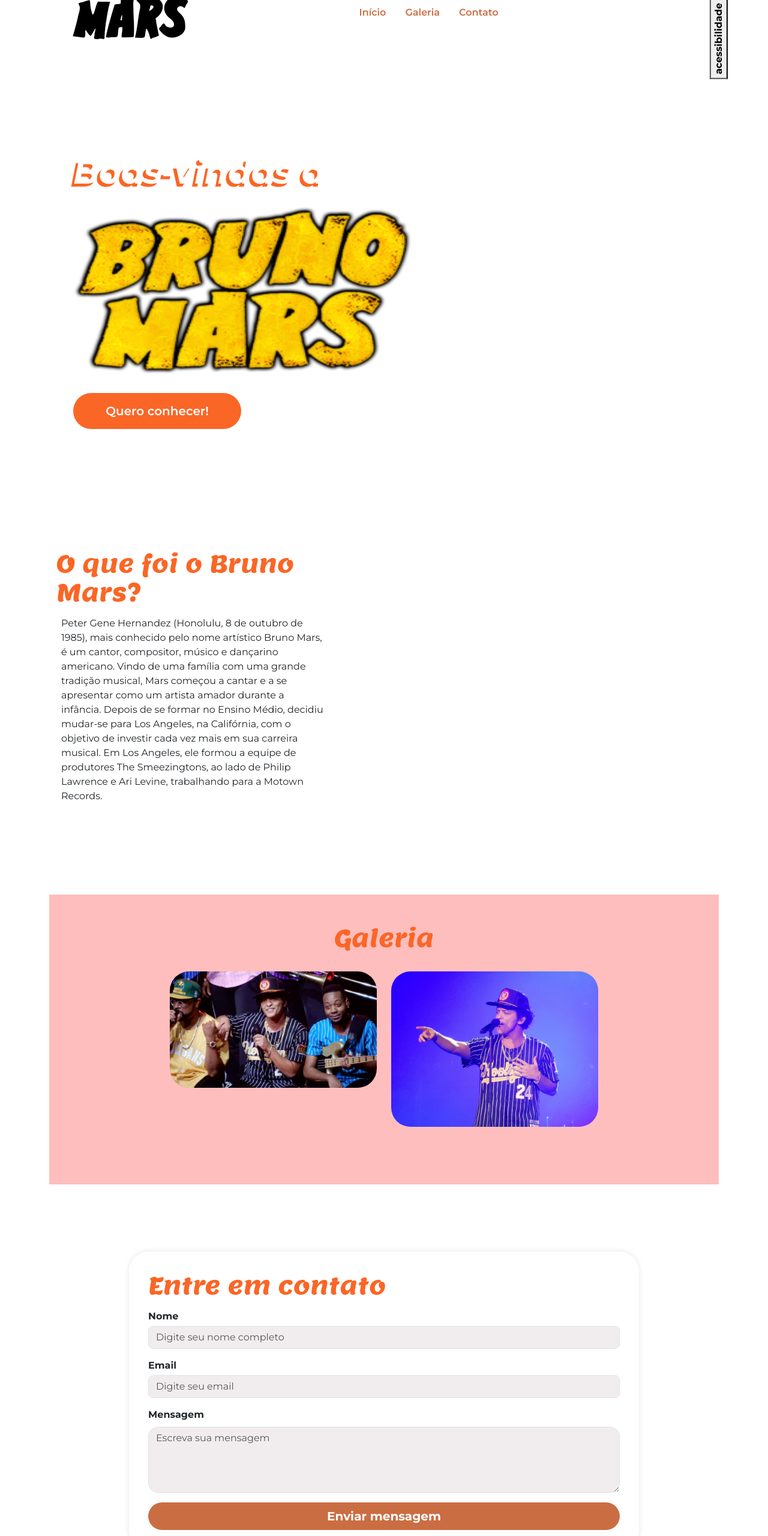
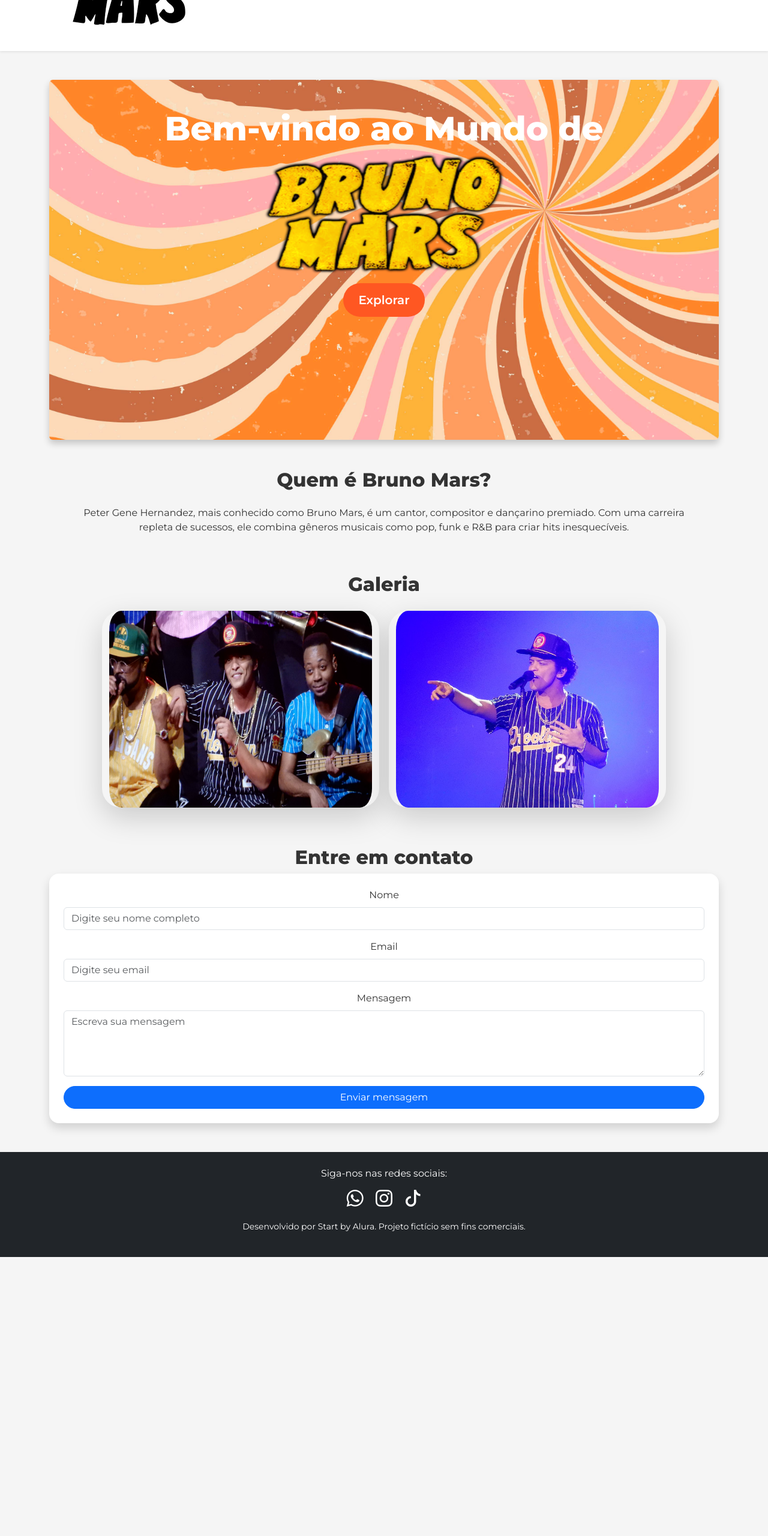
Before and after one commit to maiconsantos4/bruno-mans, a plain HTML site: page index.html in a window 1280 px wide. Shown: the part 140-2700 px from the top of the page at 60% size. After the commit the page ends 2235 px from the top, so only its background shows below. Drawn offline with nearby package versions, Linux system fonts and the light colour scheme; files whose address does not match are found by name.

Commit message:
Add files via upload

```diff
--- a/index.html
+++ b/index.html
@@ -4,116 +4,112 @@
 <head>
     <meta charset="UTF-8">
     <meta name="viewport" content="width=device-width, initial-scale=1">
+    <title>Bruno Mars</title>
+
     <link rel="preconnect" href="https://fonts.googleapis.com">
-    <title>Bruno Mars</title>
     <link href="https://cdnjs.cloudflare.com/ajax/libs/bootstrap/5.3.3/css/bootstrap.min.css" rel="stylesheet">
     <link rel="stylesheet" href="https://cdnjs.cloudflare.com/ajax/libs/bootstrap-icons/1.11.3/font/bootstrap-icons.min.css">
     <link rel="stylesheet" href="styles.css">
 </head>
 
 <body>
-    <header class=" p-5">
-
+    <header class="p-4 shadow-sm bg-white sticky-top">
         <nav class="container d-flex justify-content-between align-items-center">
-            <img src="images.png" alt="Logotipo do Bruno Mars" class="nav-img " loading="lazy">
-            <ul class="nav mt-5">
+            <a href="#inicio"><img src="images.png" alt="Logotipo do Bruno Mars" class="nav-img" loading="lazy"></a>
+            <ul class="nav">
                 <li class="nav-item"><a class="nav-link" href="#inicio">Início</a></li>
                 <li class="nav-item"><a class="nav-link" href="#galeria">Galeria</a></li>
                 <li class="nav-item"><a class="nav-link" href="#contato">Contato</a></li>
             </ul>
-            <div id="acessibilidade" class="menu acessibilidade">
-                <button id="botão-acessibilidade" class="btn-primary fw-bold rotacao-botao">acessibilidade</button>
-                <div id="opcoes-acessibilidade" class="opcoes-acessibilidade apresenta-lista">
-                    <button id="aumentar-fonte" class="btn btn-primary fw-bold">A+</button>
-                    <button id="diminuir-fonte" class="btn btn-primary fw-bold">A-</button>
+            <div id="acessibilidade" class="position-relative">
+                <button id="botao-acessibilidade" class="btn btn-outline-primary fw-bold">Acessibilidade</button>
+                <div id="opcoes-acessibilidade" class="d-none position-absolute bg-white shadow p-2 rounded">
+                    <button id="aumentar-fonte" class="btn btn-sm btn-primary">A+</button>
+                    <button id="diminuir-fonte" class="btn btn-sm btn-secondary">A-</button>
                 </div>
             </div>
         </nav>
-
     </header>
 
-
     <main class="container my-5">
-
-        <section id="inicio" class="my-5">
-            <div class="inicio-fundo d-flex justify-content-between align-items-center">
-                <div class="esquerda-conteudo">
-                    <h1 class="display-4 text-white fst-italic fw-bold">Boas-vindas a</h1>
-                    <img src="r0n34p_large.png" alt="Logotipo secundário dO Bruno Mars" class="mb-3" width="563"
-                        height="278" loading="lazy">
-                    <a href="#Bruno Mars"
-                        class="btn btn-primary btn-lg botao-inicio fw-semibold">Quero
-                        conhecer!</a>
-                </div>
-
+        <section id="inicio" class="text-center my-5">
+            <div class="inicio-fundo d-flex flex-column align-items-center text-white text-shadow p-5 rounded">
+                <h1 class="display-4 fw-bold">Bem-vindo ao Mundo de</h1>
+                <img src="r0n34p_large.png" alt="Logotipo secundário do Bruno Mars" class="mb-3" width="400" height="200" loading="lazy">
+                <a href="#BrunoMars" class="btn btn-lg botao-inicio">Explorar</a>
             </div>
         </section>
 
-        <section id="Bruno Mars" class="my-5 pt-6 secao-tropicalia">
-            <div class="container d-flex align-items-center ">
-                  <div class="col-5">
-                  <h2>O que foi o Bruno Mars?</h2>
-                    <p class="p-2">Peter Gene Hernandez (Honolulu, 8 de outubro de 1985), mais conhecido pelo nome artístico Bruno Mars, é um cantor, compositor, músico e dançarino americano. Vindo de uma família com uma grande tradição musical, Mars começou a cantar e a se apresentar como um artista amador durante a infância. Depois de se formar no Ensino Médio, decidiu mudar-se para Los Angeles, na Califórnia, com o objetivo de investir cada vez mais em sua carreira musical. Em Los Angeles, ele formou a equipe de produtores The Smeezingtons, ao lado de Philip Lawrence e Ari Levine, trabalhando para a Motown Records.</p>
-                </div>
+        <section id="BrunoMars" class="my-5 text-center">
+            <div class="container">
+                <h2 class="fw-bold">Quem é Bruno Mars?</h2>
+                <p class="p-3">Peter Gene Hernandez, mais conhecido como Bruno Mars, é um cantor, compositor e dançarino premiado. Com uma carreira repleta de sucessos, ele combina gêneros musicais como pop, funk e R&B para criar hits inesquecíveis.</p>
             </div>
         </section>
 
-        <section id="galeria">
-            <h2 class="text-center pt-5">Galeria</h2>
-            <div class="container p-3 mt-3 fundo-galeria ">
-
-                <div class="row justify-content-md-center">
-                    <div class="col-md-4">
-                        <img src="23499426218_8131254ad6_h.jpg"
-                            class="img-fluid rounded-5" loading="lazy">
-                    </div>
-                    <div class="col-md-4">
-                        <img src="BrunoMars24KMagicWorldTourLive.jpg" class="img-fluid rounded-5"
-                            loading="lazy">
-                    </div>
-                </div>
+        <section id="galeria" class="text-center my-5">
+            <h2 class="fw-bold">Galeria</h2>
+            <div class="row justify-content-center gap-3 p-3">
+                <img src="23499426218_8131254ad6_h.jpg" class="col-md-5 img-fluid rounded-5 shadow-lg" loading="lazy">
+                <img src="BrunoMars24KMagicWorldTourLive.jpg" class="col-md-5 img-fluid rounded-5 shadow-lg" loading="lazy">
             </div>
         </section>
 
-        <section id="contato">
-            <div class="container p-5 d-flex justify-content-center">
-                <div class="col-md-8 col-lg-10 rounded-5 formulario"> <!-- Caixa do formulário com 60% de largura -->
-                    <h2 class="mb-3">Entre em contato</h2>
-                    <form>
-                        <div class="form-group mb-3">
-                            <label for="nome">Nome</label>
-                            <input type="text" id="nome" name="nome" class="form-control rounded-3 mt-1"
-                                placeholder="Digite seu nome completo">
-                        </div>
-                        <div class="form-group mb-3">
-                            <label for="email">Email</label>
-                            <input type="email" id="email" name="email" class="form-control rounded-3 mt-1"
-                                placeholder="Digite seu email">
-                        </div>
-                        <div class="form-group mb-3">
-                            <label for="mensagem">Mensagem</label>
-                            <textarea id="mensagem" name="mensagem" class="form-control rounded-4 mt-2" rows="4"
-                                placeholder="Escreva sua mensagem"></textarea>
-                        </div>
-                        <div class="d-grid gap-2">
-                            <button type="submit" class="btn btn-primary btn-lg rounded-pill tamanho-botao">Enviar
-                                mensagem</button>
-                        </div>
-                    </form>
+        <section id="contato" class="my-5 text-center">
+            <h2 class="fw-bold">Entre em contato</h2>
+            <form class="container p-4 rounded-4 shadow bg-white">
+                <div class="mb-3">
+                    <label for="nome" class="form-label">Nome</label>
+                    <input type="text" id="nome" class="form-control" placeholder="Digite seu nome completo" required>
                 </div>
-            </div>
+                <div class="mb-3">
+                    <label for="email" class="form-label">Email</label>
+                    <input type="email" id="email" class="form-control" placeholder="Digite seu email" required>
+                </div>
+                <div class="mb-3">
+                    <label for="mensagem" class="form-label">Mensagem</label>
+                    <textarea id="mensagem" class="form-control" rows="4" placeholder="Escreva sua mensagem" required></textarea>
+                </div>
+                <button type="submit" class="btn btn-primary rounded-pill w-100">Enviar mensagem</button>
+            </form>
         </section>
     </main>
-    <footer class="text-center p-3 fst-italic">
-        <p>Acesse nossas redes:</p>
-        <i class="bi bi-whatsapp"></i>
-        <i class="bi bi-instagram"></i>
-        <i class="bi bi-tiktok"></i>
-        <p class="mt-3">Desenvolvido por Start by Alura. Projeto fictício sem fins comerciais.</p>
+
+    <footer class="text-center p-4 bg-dark text-white">
+        <p class="mb-2">Siga-nos nas redes sociais:</p>
+        <div>
+            <i class="bi bi-whatsapp mx-2 fs-3"></i>
+            <i class="bi bi-instagram mx-2 fs-3"></i>
+            <i class="bi bi-tiktok mx-2 fs-3"></i>
+        </div>
+        <p class="mt-3 small">Desenvolvido por Start by Alura. Projeto fictício sem fins comerciais.</p>
     </footer>
 
-<script src="script.js"></script>
+    <script>
+        document.addEventListener('DOMContentLoaded', function() {
+            const aumentaFonteBotao = document.getElementById('aumentar-fonte');
+            const diminuiFonteBotao = document.getElementById('diminuir-fonte');
+            const botaoAcessibilidade = document.getElementById('botao-acessibilidade');
+            const opcoesAcessibilidade = document.getElementById('opcoes-acessibilidade');
+            let tamanhoFonte = 1;
 
+            if (aumentaFonteBotao && diminuiFonteBotao) {
+                aumentaFonteBotao.addEventListener('click', function() {
+                    tamanhoFonte += 0.1;
+                    document.body.style.fontSize = `${tamanhoFonte}rem`;
+                });
+                diminuiFonteBotao.addEventListener('click', function() {
+                    tamanhoFonte = Math.max(0.8, tamanhoFonte - 0.1);
+                    document.body.style.fontSize = `${tamanhoFonte}rem`;
+                });
+            }
+
+            if (botaoAcessibilidade && opcoesAcessibilidade) {
+                botaoAcessibilidade.addEventListener('click', function() {
+                    opcoesAcessibilidade.classList.toggle('d-none');
+                });
+            }
+        });
+    </script>
 </body>
-
 </html>
--- a/styles.css
+++ b/styles.css
@@ -1,163 +1,60 @@
-@import url('https://fonts.googleapis.com/css2?family=Montserrat:ital,wght@0,100..900;1,100..900&display=swap');
+@import url('https://fonts.googleapis.com/css2?family=Montserrat:wght@300;400;600;800&display=swap');
 @import url('https://fonts.googleapis.com/css2?family=Lemon&display=swap');
 
 :root {
-    --laranja-claro: #fa6626;
+    --laranja-claro: #ff5722;
+    --cinza-escuro: #333;
+    --cinza-claro: #f5f5f5;
+    --branco: #ffffff;
 }
 
 body {
     font-size: 1rem;
-    font-family: 'Montserrat';
+    font-family: 'Montserrat', sans-serif;
+    background-color: var(--cinza-claro);
+    color: var(--cinza-escuro);
+    margin: 0;
+    padding: 0;
 }
 
 header {
-    background-color: #ffffff;
+    background-color: var(--branco);
+    box-shadow: 0px 4px 6px rgba(0, 0, 0, 0.1);
+    padding: 1rem 0;
 }
 
-
-section {
-    padding-bottom: 5rem;
+.nav-link {
+    color: var(--laranja-claro);
+    font-weight: 600;
+    transition: color 0.3s ease;
 }
 
-
-.nav-link {
-    color: #CB6D43;
-    font-weight: 600;
+.nav-link:hover {
+    color: #d84315;
 }
 
 .inicio-fundo {
-    /* aula 3 */
     background-image: url('img/4965007.jpg');
-    /* Substitua pelo caminho da sua imagem */
     background-size: cover;
-    background-position: right;
-    border-radius: 80px;
+    background-position: center;
+    border-radius: 20px;
     width: 100%;
-    height: 606px;
+    height: 600px;
     padding: 40px;
     margin: 0 auto;
+    box-shadow: 0px 6px 12px rgba(0, 0, 0, 0.2);
 }
-
-/* posicionamento para a imagem à direita */
-.img-inicio {
-    position: absolute;
-    right: 0;
-    top: 18rem;
-    width: 45rem;
-    height: auto;
-}
-
-
-.esquerda-conteudo {
-    display: flex;
-    flex-direction: column;
-    align-items: flex-start;
-    gap: 1rem;
-}
-
 
 .botao-inicio {
     background-color: var(--laranja-claro);
+    color: var(--branco);
+    padding: 12px 24px;
     border-radius: 30px;
-    border: none;
-    width: 14em;
-    /* Convertido para em aumenta o tamanho da fonte por tabela*/
-    height: 3em;
-    /* Convertido para em */
-    align-content: center;
-
+    font-weight: 600;
+    transition: all 0.3s ease;
 }
 
-.display-4 {
-    text-shadow: -5px 5px var(--laranja-claro);
+.botao-inicio:hover {
+    background-color: #e64a19;
+    transform: scale(1.05);
 }
-
-
-#tropicalia {
-    position: relative;
-    padding-top: 5rem;
-    margin-top: 3rem;
-    margin-bottom: 3rem;
-    background: url('img/flor.png') top right no-repeat,
-        url('img/flor-esquerda.png') bottom left no-repeat;
-    background-size: 180px 180px;
-    /* Ajuste o tamanho conforme necessário */
-}
-
-#tropicalia .container {
-    display: flex;
-    align-items: center;
-    justify-content: center;
-    position: relative;
-    z-index: 1;
-    /* Garante que o conteúdo fica acima das imagens do background */
-}
-
-
-h2 {
-    font-family: 'Lemon', serif;
-    font-size: 2.5em;
-    font-style: normal;
-    color: var(--laranja-claro);
-}
-
-#galeria {
-    background-color: #ffbebe;
-
-}
-
-.fundo-galeria {
-    background: url('img/flor-bottom-direita.png') bottom right no-repeat;
-    background-size: 180px 180px;
-}
-
-#contato {
-    background-image: url('img/4965007.jpg');
-    background-size: cover;
-    padding: 4rem 0;
-    /* Espaçamento interno para a seção de contato */
-
-}
-
-.formulario {
-    background-color: #ffffff;
-    padding: 2rem;
-    /* Espaçamento interno dentro do formulário */
-    border-radius: 10px;
-    /* Borda arredondada para o formulário */
-    box-shadow: 0 0 10px rgba(0, 0, 0, 0.1);
-    /* Sombra suave para destacar o formulário */
-    font-weight: bold;
-}
-
-.formulario button {
-    background-color: #CB6D43;
-    border: none;
-    font-weight: bold;
-}
-
-/* chama classe do bootstrap para modificar a cor */
-.form-control {
-    background-color: #F1EDEF;
-}
-.menu-acessibilidade{
-    position: fixed;
-    top:2rem;
-    right:20px;
-    z-index: 1000;
-}
-.rotacao-botao{
-    transform: rotate(-90deg);
-    transform-origin: right center;
-}
-.opcoes-acessibilidade{
-    margin-top:10px;
-    display: flex;
-    flex-direction: column;
-}
-.opcoes-acessibilidade button{
-    margin-bottom: 5px;
-}
-.apresenta-lista{
-    display: none;
-}
```
Also changed, not shown: scrip.js (deleted, +0 -23 lines).
